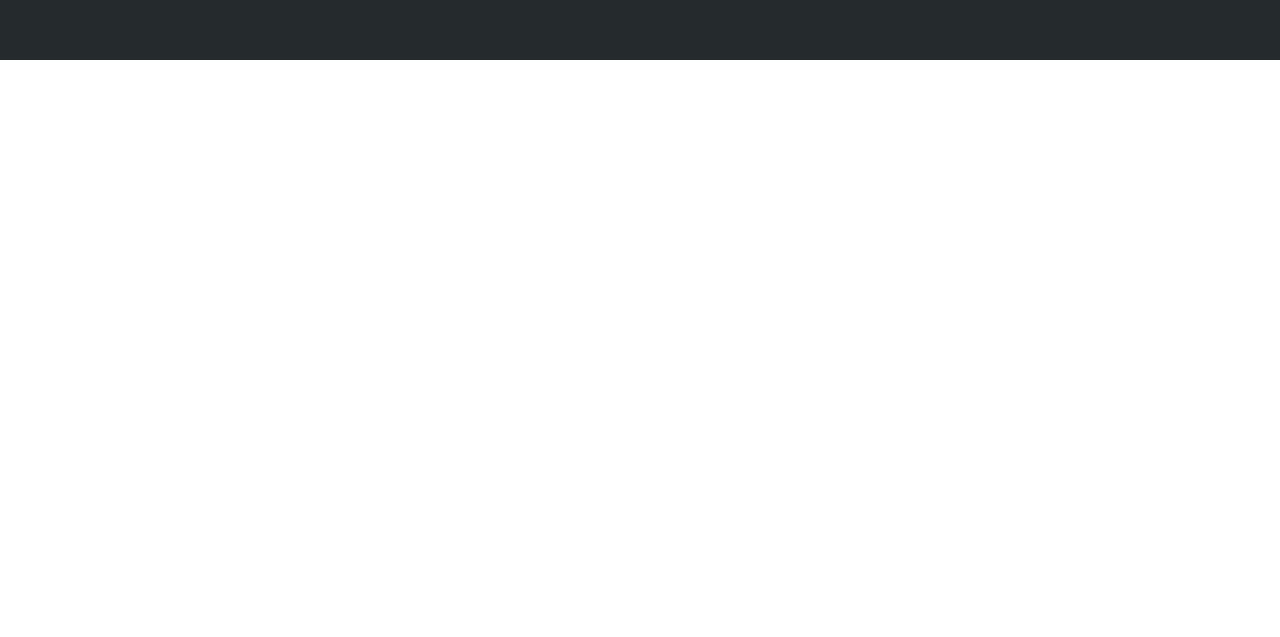
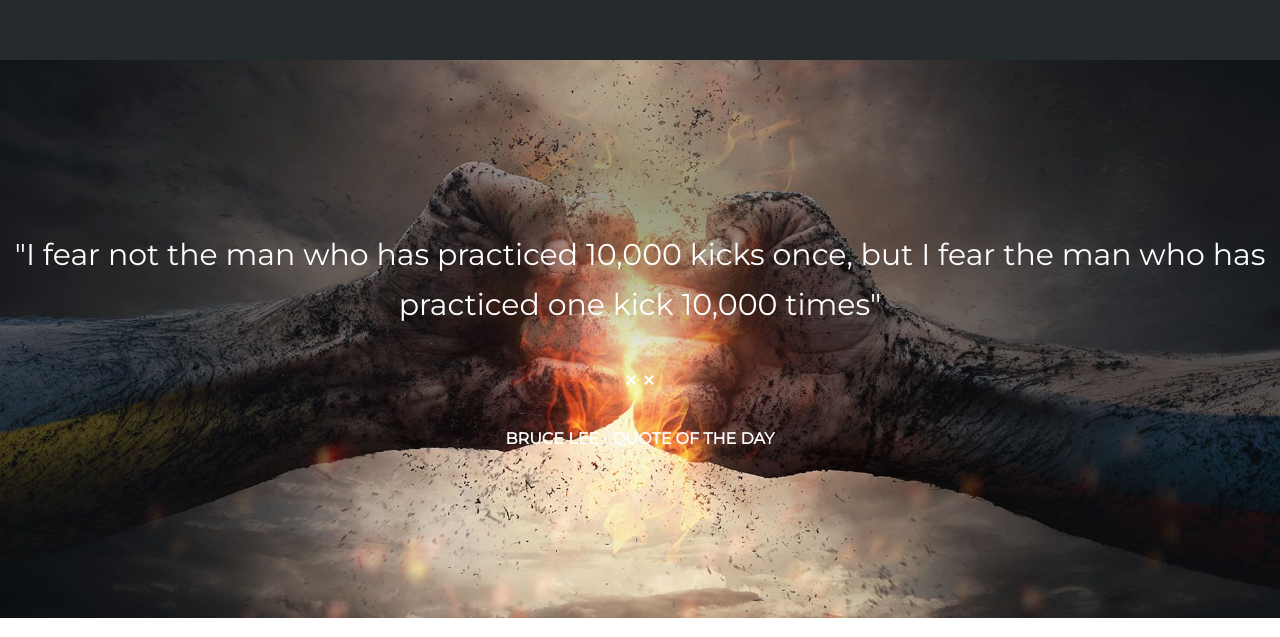
Before and after one commit to pizzi9523/proj-html-vuejs, a Vue app: page / in a window 1280 px wide. Shown: the part 4285-4922 px from the top of the page. Before the commit the page ends 4364 px from the top, so only its background shows below. Built offline with nearby package versions, Linux system fonts and the light colour scheme; the HTML template or start-up script is replaced by a standard one.

Commit message:
complete banner component section testimonial

```diff
--- /dev/null
+++ b/src/components/Banner.vue
@@ -0,0 +1,45 @@
+<template>
+  <section class="testimonial">
+    <div class="banner">
+      <div class="banner_text">
+        <p class="cit">
+          "I fear not the man who has practiced 10,000 kicks once, but I fear
+          the man who has practiced one kick 10,000 times"
+        </p>
+
+        <img src="../assets/images/divider-white-xx.png" alt="" />
+        <p class="author_cit"><strong>BRUCE LEE • QUOTE OF THE DAY</strong></p>
+      </div>
+    </div>
+  </section>
+</template>
+
+<script>
+export default {};
+</script>
+
+<style lang="scss">
+section.testimonial {
+  background-image: url("../assets/images/home-testimonial-bg.jpg");
+  background-position-y: center;
+  background-repeat: no-repeat;
+  background-size: cover;
+}
+.banner {
+  display: flex;
+  justify-content: center;
+  align-items: center;
+  .banner_text {
+    text-align: center;
+
+    p.author_cit {
+      padding: 40px 0 170px 0;
+    }
+  }
+  p.cit {
+    font-size: 30px;
+    line-height: 50px;
+    padding: 170px 0 40px 0;
+  }
+}
+</style>
--- a/src/components/SiteMain.vue
+++ b/src/components/SiteMain.vue
@@ -5,6 +5,7 @@
     <Services />
     <Result />
     <HighPerformance />
+    <Banner />
   </main>
 </template>
 
@@ -14,6 +15,7 @@ import SignUp from "./SignUp.vue";
 import Services from "./Services.vue";
 import Result from "./Result.vue";
 import HighPerformance from "./HighPerformance.vue";
+import Banner from "./Banner.vue";
 
 export default {
   components: {
@@ -22,6 +24,7 @@ export default {
     Services,
     Result,
     HighPerformance,
+    Banner,
   },
 };
 </script>
```
